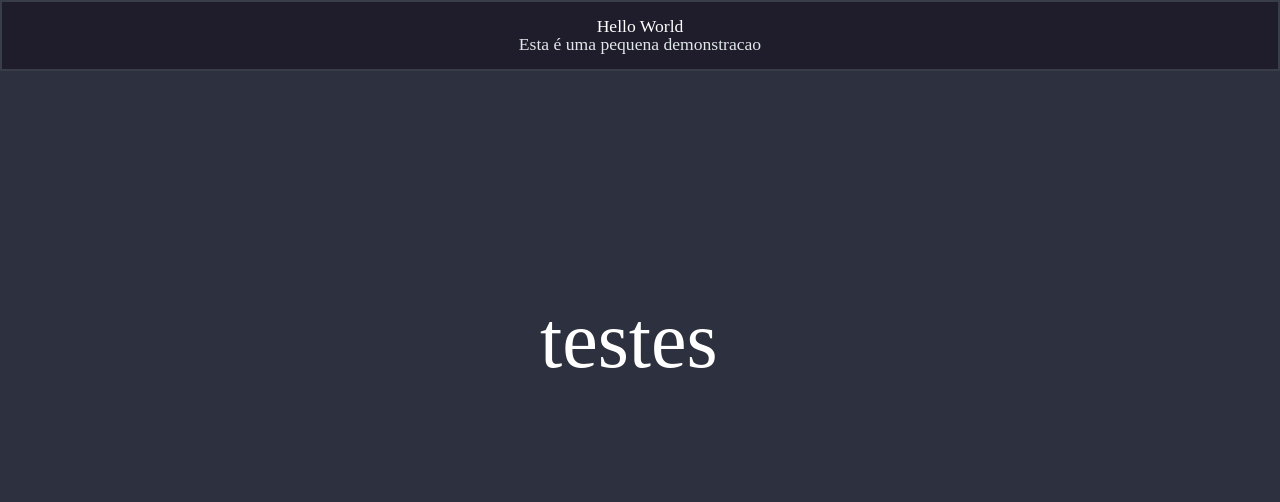
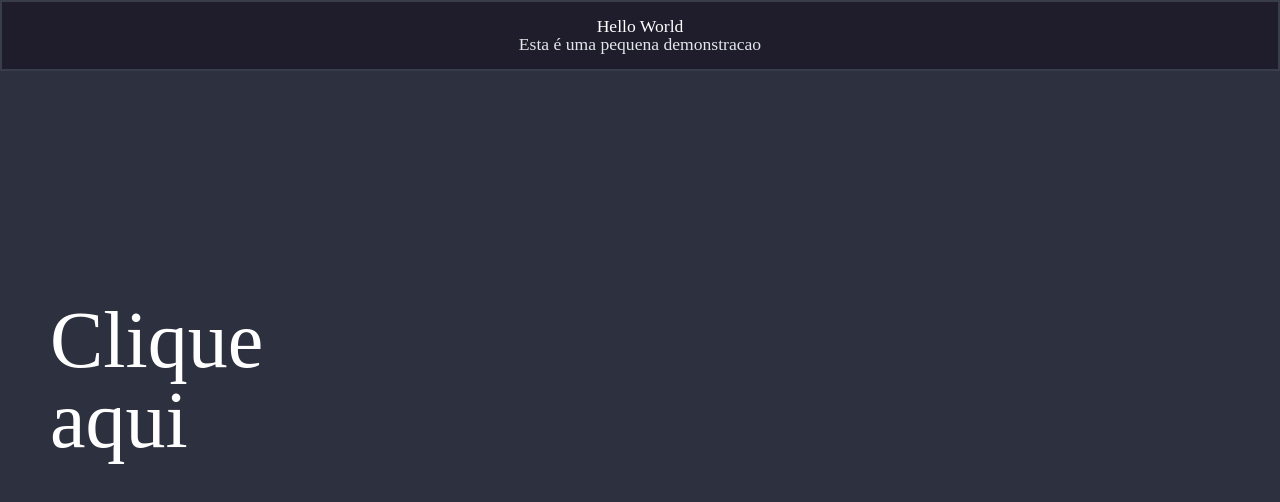
Before and after one commit to MarcilaneSouza/PubDoFrances, a React (Vite) app: page / in a window 1280 px wide. Shown: the top 502 px of the page. Built offline with nearby package versions, Linux system fonts and the light colour scheme.

Commit message:
FEAT: adição de suporte ao duplo clique

```diff
--- a/src/App.jsx
+++ b/src/App.jsx
@@ -1,5 +1,6 @@
 import { ThemeProvider } from "styled-components";
 import ComponentDraggable from "./components/draggable/ComponentDraggable";
+import Teste from "./components/teste/Teste";
 import CardHelloWorld from "./pages/home/CardHelloWorld";
 import { GlobalStyle, temaPadrao } from "./styles";
 
@@ -8,7 +9,7 @@ function App() {
     <ThemeProvider theme={temaPadrao}>
       <GlobalStyle />
       <CardHelloWorld />
-      <ComponentDraggable />
+      <ComponentDraggable component={<Teste />} />
     </ThemeProvider>
   );
 }
--- a/src/components/draggable/ComponentDraggable.jsx
+++ b/src/components/draggable/ComponentDraggable.jsx
@@ -1,18 +1,16 @@
 import React from "react";
 import useDrag from "./useDrag";
 import { Draggable, InnerDraggable } from "./ComponentDraggableStyled";
+import { useState } from "react";
 
 const { innerHeight, innerWidth } = window;
-const startingPosition = { x: innerWidth / 2 - 100, y: innerHeight / 2 - 100 };
+const startingPosition = { x: innerWidth - 250, y: innerHeight / 2 - 100 };
 
-const ComponentDraggable = () => {
-  const {
-    picturePosition,
-    handleMouseDown,
-    handleMouseMove,
-    handleMouseUp,
-    isDragging,
-  } = useDrag(startingPosition);
+const ComponentDraggable = ({ component }) => {
+  const [isOpen, SetIsOpen] = useState(false);
+
+  const { picturePosition, handleMouseDown, handleMouseMove, handleMouseUp } =
+    useDrag(startingPosition);
   return (
     <Draggable>
       <InnerDraggable
@@ -21,9 +19,9 @@ const ComponentDraggable = () => {
         onMouseMove={handleMouseMove}
         onMouseLeave={handleMouseMove}
         onMouseUp={handleMouseUp}
-        onDoubleClick={() => console.log(isDragging)}
+        onDoubleClick={() => SetIsOpen(!isOpen)}
       >
-        testes
+        {isOpen ? component : "Clique aqui"}
       </InnerDraggable>
     </Draggable>
   );
--- a/src/components/draggable/ComponentDraggableStyled.jsx
+++ b/src/components/draggable/ComponentDraggableStyled.jsx
@@ -18,4 +18,5 @@ export const InnerDraggable = styled.div.attrs(({ settings, theme }) => ({
   font-size: 5rem;
   transition: all -1s;
   cursor: -webkit-grab;
+  user-select: none;
 `;
--- a/src/components/draggable/useDrag.jsx
+++ b/src/components/draggable/useDrag.jsx
@@ -54,7 +54,6 @@ const useDrag = (startingPosition) => {
     handleMouseDown,
     handleMouseMove,
     handleMouseUp,
-    isDragging,
   };
 };
 
--- /dev/null
+++ b/src/components/teste/Teste.jsx
@@ -0,0 +1,7 @@
+import React from "react";
+
+const Teste = () => {
+  return <div>Olá</div>;
+};
+
+export default Teste;
```
